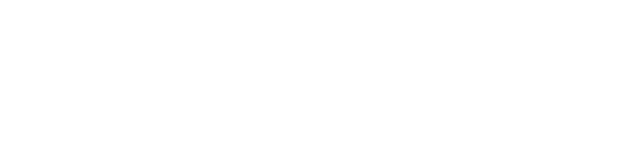
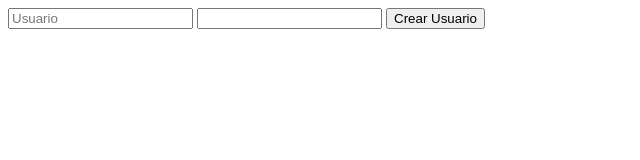
Before and after one commit to dropeAPM/repositorioPruebas, a plain HTML site: page index.html in a window 1280 px wide. Shown: the whole page, without its empty margins (0-640 px from the left). Drawn offline with Linux system fonts and the light colour scheme.

Commit message:
creacion de formulario en el archivo "index.html" creacion de lista "users" y funcion para agregar usuarios.

```diff
--- a/index.html
+++ b/index.html
@@ -6,6 +6,12 @@
     <title>Document</title>
 </head>
 <body>
+    <form action="get">
+        <input type="text" name="user" id="user" placeholder="Usuario">
+        <input type="password" name="password" id="password">
+        <input type="button" name="btn" id="btn" onclick="createUser(document.getElementById(user).value,document.getElementById(password).value)" value="Crear Usuario">
+    </form>
 
+    <script src="js/index.js"></script>
 </body>
 </html>
--- a/js/index.js
+++ b/js/index.js
@@ -0,0 +1,7 @@
+let users = [{user:"us1",password:"us1"}]
+
+function createUser(user,password){
+    if(user === ""|| password ===""){
+        return(alert("TODOS LOS CAMPOS SON OBLIGATORIOS"))
+    }else{users.push({user,password})}
+}
```
